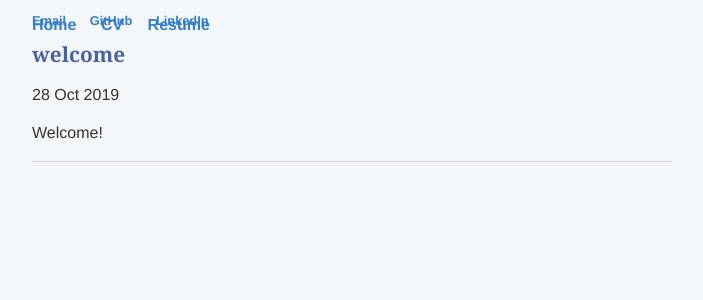
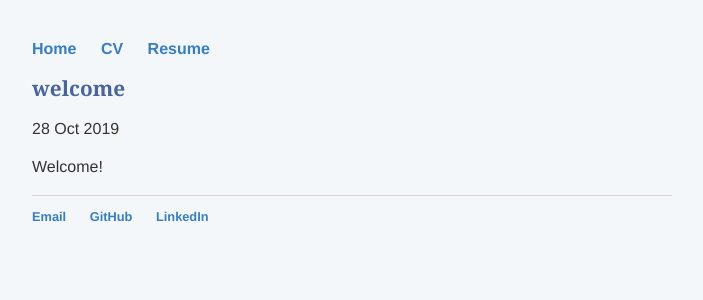
Before and after one commit to sabrinazhong/sabrinazhong.github.io, a Jekyll site: the page built from posts/2019-10-28-welcome.md, in a window 1280 px wide. Shown: the top 300 px of the page, without its empty margins (318-1021 px from the left). Built offline with Jekyll 4.4.1, drawn with Linux system fonts in a browser that asks for light colours.

Commit message:
Update main.css

```diff
--- a/css/main.css
+++ b/css/main.css
@@ -92,8 +92,8 @@
   }
 }
 
-ul {
-  position: fixed;
-  top: 0;
-  width: 100%;
+.topnav {
+    position: fixed;
+    width: 50%;
+    background-color: #F3F7F9;
 }
```
